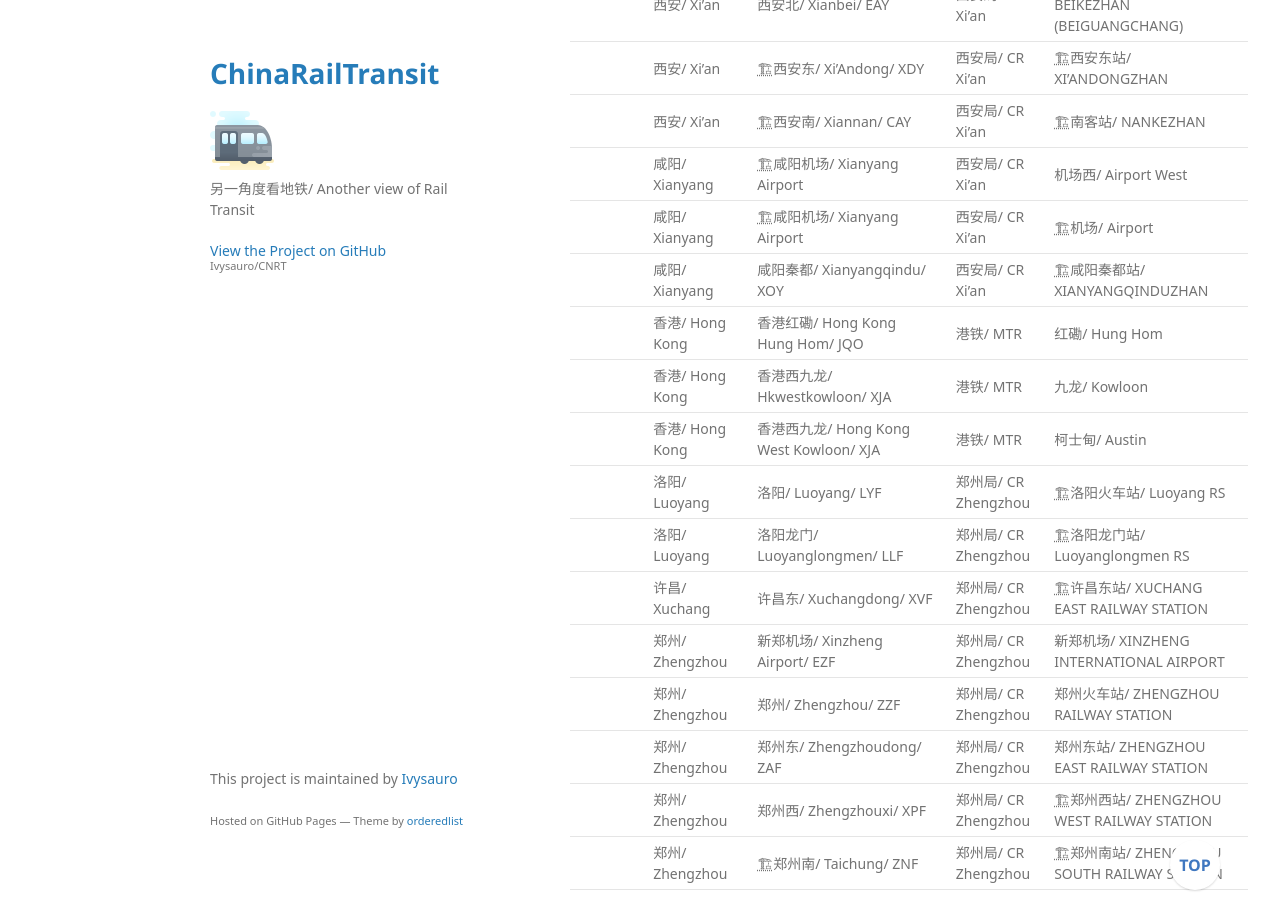
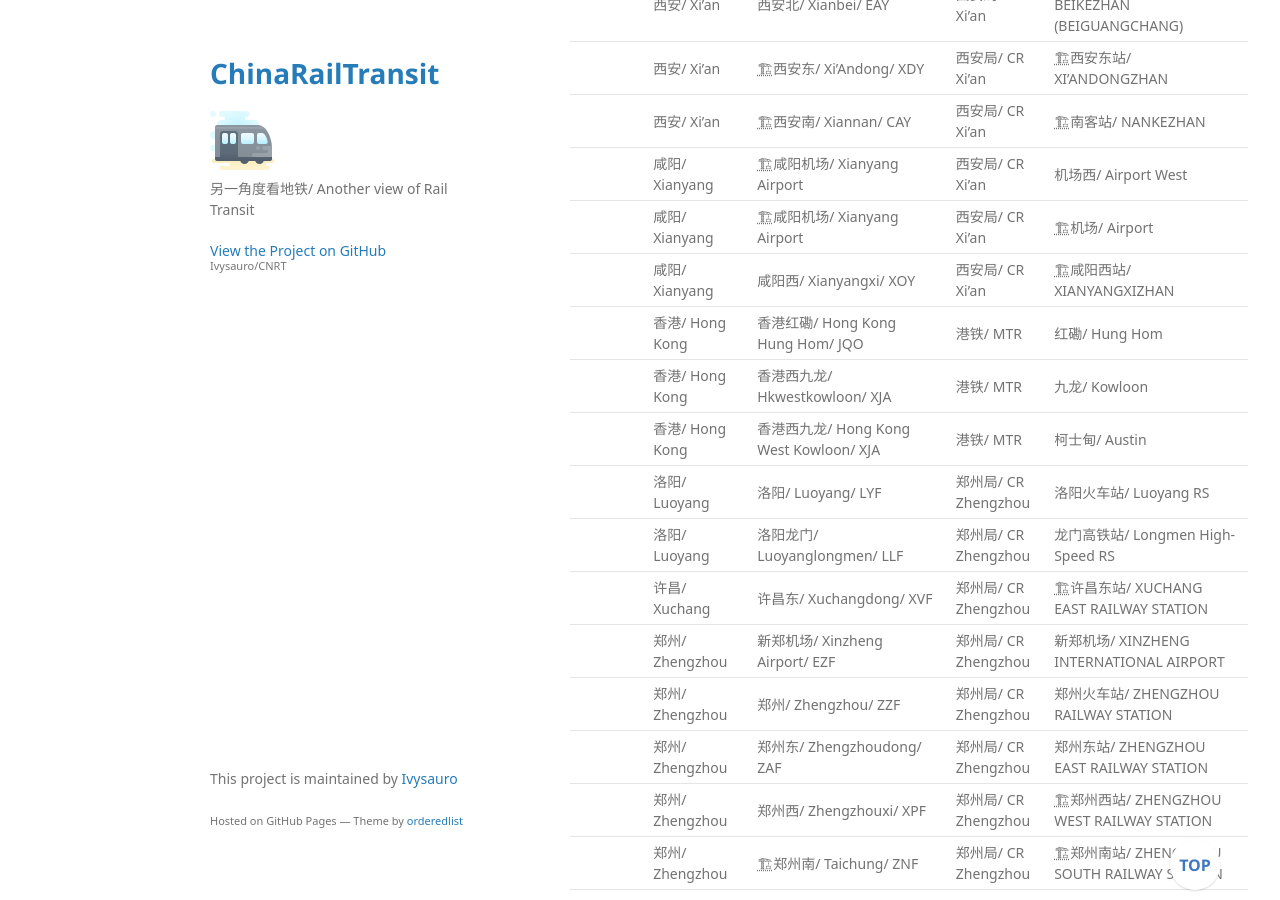
Before and after one commit to Ivysauro/CNRT, a Jekyll site: the page built from data/Rail-Rail.md, in a window 1280 px wide and 900 px high, scrolled down 13264 px. Built offline with Jekyll 4.4.1, drawn with Linux system fonts in a browser that asks for light colours; some web fonts are replaced; our own code applies the rules of GitHub Pages for plain Markdown files; a script that is not in the unit is left out; some of the changed text lies outside the part shown.

Commit message:
🍊更新多地数据

```diff
--- a/data/Rail-Rail.md
+++ b/data/Rail-Rail.md
@@ -133,7 +133,7 @@
 |  | 青岛/ Qingdao | 青岛北/ Qingdaobei/ QHK | 济南局/ CR Jinan | 青岛北站/ Qingdao North RS |
 |  | 青岛/ Qingdao | 青岛西/ Qingdaoxi/ QUK | 济南局/ CR Jinan | 🏗青岛西站/ Qingdao West RS |
 |  | 青岛/ Qingdao | 🏗红岛/ Hongdao | 济南局/ CR Jinan | 红岛火车站/ Hongdao RS |
-|  | 青岛/ Qingdao | 🏗青岛机场/ Qingdao Airport | 济南局/ CR Jinan | 🏗胶东机场/ Jiaodong Airport |
+|  | 青岛/ Qingdao | 🏗青岛机场/ Qingdao Airport | 济南局/ CR Jinan | 胶东机场/ Jiaodong Airport |
 |  | 昆明/ Kunming | 昆明/ Kunming/ KMM | 昆明局/ CR Kunming | 昆明火车站/ KUNMING RS |
 |  | 昆明/ Kunming | *昆明北/ Kunmingbei/ KBM* | 昆明局/ CR Kunming | 🏗火车北站/ North RS |
 |  | 昆明/ Kunming | 昆明南/ Kunmingnan/ KOM | 昆明局/ CR Kunming | 昆明南火车站/ KUNMING South RS |
@@ -144,7 +144,7 @@
 |  | 南昌/ Nanchang | 南昌/ Nanchang/ NCG | 南昌局/ CR Nanchang | 南昌火车站/ Nanchang RS |
 |  | 南昌/ Nanchang | 南昌西/ Nanchangxi/ NXG | 南昌局/ CR Nanchang | 南昌西站/ Nanchang West RS |
 |  | 南昌/ Nanchang | 南昌西/ Nanchangxi/ NXG | 南昌局/ CR Nanchang | 西站南广场/ South Square of West RS |
-|  | 厦门/ Xiamen | 厦门/ Xiamen/ XMS | 南昌局/ CR Nanchang | 🏗厦门火车站/ Xiamen RS |
+|  | 厦门/ Xiamen | 厦门/ Xiamen/ XMS | 南昌局/ CR Nanchang | 厦门火车站/ Xiamen RS |
 |  | 厦门/ Xiamen | 厦门北/ Xiamenbei/ XKS | 南昌局/ CR Nanchang | 厦门北站/ Xiamen North RS |
 |  | 厦门/ Xiamen | *厦门高崎/ Xiamengaoqi/ XBS* | 南昌局/ CR Nanchang | 高崎/ Gaoqi |
 |  | 南宁/ Nanning | 南宁/ Nanning/ NNZ | 南宁局/ CR Nanning | 火车站/ Nanning RS |
@@ -256,12 +256,12 @@
 |  | 西安/ Xi'an | 🏗西安南/ Xiannan/ CAY | 西安局/ CR Xi'an | 🏗南客站/ NANKEZHAN |
 |  | 咸阳/ Xianyang | 🏗咸阳机场/ Xianyang Airport | 西安局/ CR Xi'an | 机场西/ Airport West |
 |  | 咸阳/ Xianyang | 🏗咸阳机场/ Xianyang Airport | 西安局/ CR Xi'an | 🏗机场/ Airport |
-|  | 咸阳/ Xianyang | 咸阳秦都/ Xianyangqindu/ XOY | 西安局/ CR Xi'an | 🏗咸阳秦都站/ XIANYANGQINDUZHAN |
+|  | 咸阳/ Xianyang | 咸阳西/ Xianyangxi/ XOY | 西安局/ CR Xi'an | 🏗咸阳西站/ XIANYANGXIZHAN |
 |  | 香港/ Hong Kong | 香港红磡/ Hong Kong Hung Hom/ JQO | 港铁/ MTR | 红磡/ Hung Hom |
 |  | 香港/ Hong Kong | 香港西九龙/ Hkwestkowloon/ XJA | 港铁/ MTR | 九龙/ Kowloon |
 |  | 香港/ Hong Kong | 香港西九龙/ Hong Kong West Kowloon/ XJA | 港铁/ MTR | 柯士甸/ Austin |
-|  | 洛阳/ Luoyang | 洛阳/ Luoyang/ LYF | 郑州局/ CR Zhengzhou | 🏗洛阳火车站/ Luoyang RS |
-|  | 洛阳/ Luoyang | 洛阳龙门/ Luoyanglongmen/ LLF | 郑州局/ CR Zhengzhou | 🏗洛阳龙门站/ Luoyanglongmen RS |
+|  | 洛阳/ Luoyang | 洛阳/ Luoyang/ LYF | 郑州局/ CR Zhengzhou | 洛阳火车站/ Luoyang RS |
+|  | 洛阳/ Luoyang | 洛阳龙门/ Luoyanglongmen/ LLF | 郑州局/ CR Zhengzhou | 龙门高铁站/ Longmen High-Speed RS |
 |  | 许昌/ Xuchang | 许昌东/ Xuchangdong/ XVF | 郑州局/ CR Zhengzhou | 🏗许昌东站/ XUCHANG EAST RAILWAY STATION |
 |  | 郑州/ Zhengzhou | 新郑机场/ Xinzheng Airport/ EZF | 郑州局/ CR Zhengzhou | 新郑机场/ XINZHENG INTERNATIONAL AIRPORT |
 |  | 郑州/ Zhengzhou | 郑州/ Zhengzhou/ ZZF | 郑州局/ CR Zhengzhou | 郑州火车站/ ZHENGZHOU RAILWAY STATION |
```
Also changed, not shown: other parts of data/Rail-Rail.md (+2 -2 lines).
